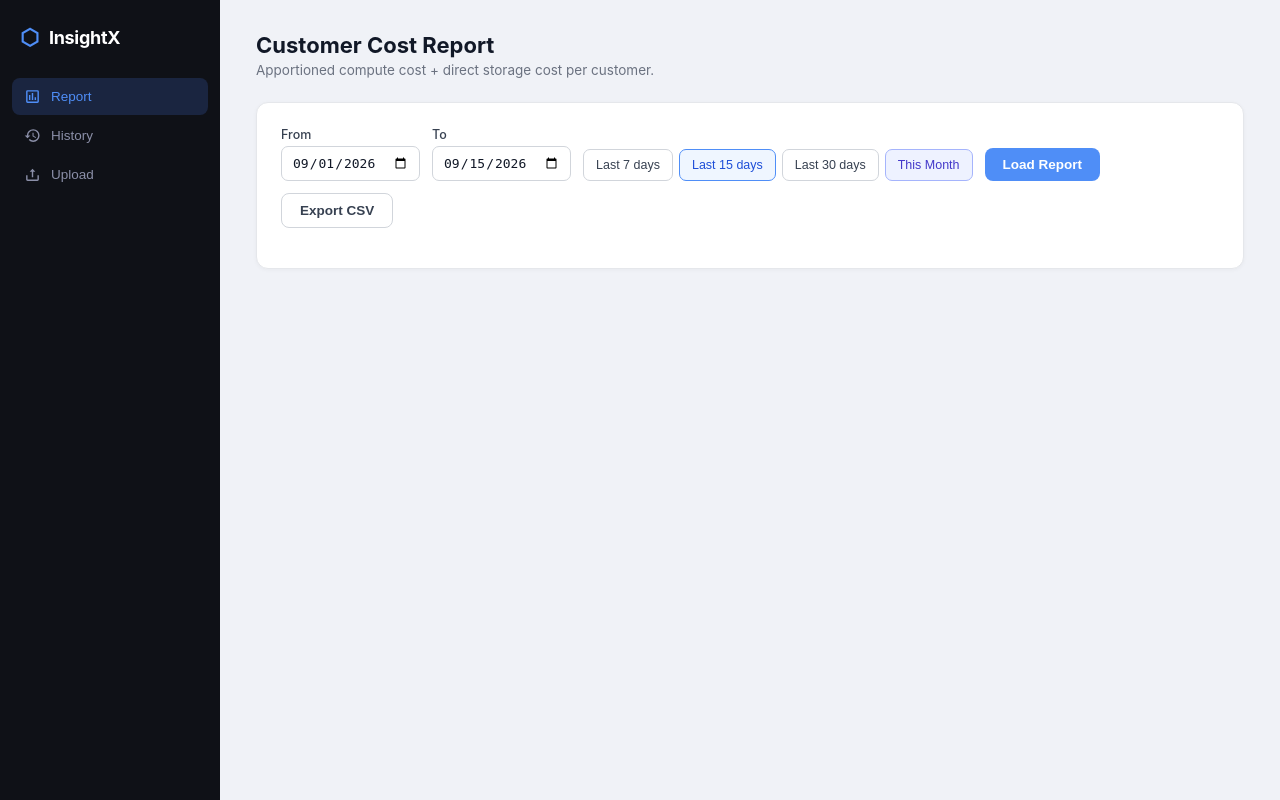
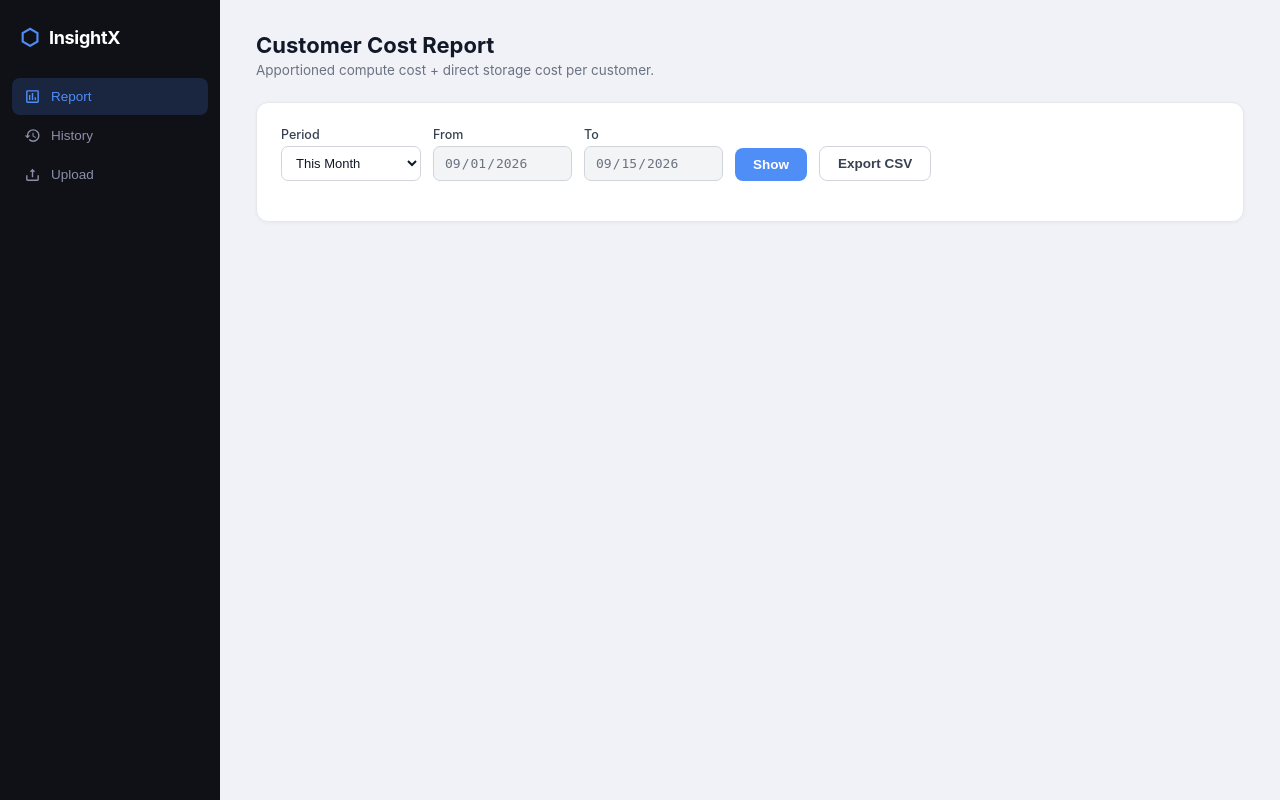
Before and after one commit to SBGSL/InsightX, a Flask app: page / in a window 1280 px wide. Run offline with Flask 3, Linux system fonts and the light colour scheme; some libraries are stand-ins or nearby versions.

Commit message:
Replace quick-range buttons with dropdown date filter
- Swap five .qbtn buttons for a <select> (Last 7d / 15d / This Month / Custom)
- From & To auto-populate and stay readonly for preset options
- Custom mode unlocks both date inputs for manual entry
- This Month remains the default selection (_thisMonthMode = true)
- Add .range-select and .readonly-date CSS styles

Co-Authored-By: Claude Sonnet 4.6 <noreply@anthropic.com>
Claude-Session: https://claude.ai/code/session_01419eUhaZdKM1WJoJGa68Hd

```diff
--- a/static/css/style.css
+++ b/static/css/style.css
@@ -121,6 +121,13 @@ tfoot td { font-weight: 700; border-top: 2px solid #e5e7eb; padding: 10px 12px;
   font-size: 13px; outline: none; color: #111827;
 }
 .report-controls input[type=date]:focus { border-color: #4f8ef7; }
+.range-select {
+  padding: 8px 10px; border: 1px solid #d1d5db; border-radius: 7px;
+  font-size: 13px; outline: none; color: #111827; background: #fff;
+  cursor: pointer; min-width: 140px;
+}
+.range-select:focus { border-color: #4f8ef7; }
+.readonly-date { background: #f3f4f6 !important; color: #6b7280 !important; cursor: default; }
 
 .quick-ranges { display: flex; gap: 6px; align-self: flex-end; }
 .qbtn {
--- a/static/js/app.js
+++ b/static/js/app.js
@@ -401,39 +401,48 @@ let _thisMonthMode = false;
   const today = new Date();
   const pad = n => String(n).padStart(2, '0');
   const fmt8601 = d => `${d.getFullYear()}-${pad(d.getMonth()+1)}-${pad(d.getDate())}`;
-
   const yesterday = new Date(today); yesterday.setDate(today.getDate() - 1);
 
-  const toInput   = document.getElementById('toDate');
-  const fromInput = document.getElementById('fromDate');
-  toInput.value   = fmt8601(yesterday);
-  const d15 = new Date(today); d15.setDate(today.getDate() - 15);
-  fromInput.value = fmt8601(d15);
+  const toInput     = document.getElementById('toDate');
+  const fromInput   = document.getElementById('fromDate');
+  const rangeSelect = document.getElementById('rangeSelect');
 
-  document.querySelectorAll('.qbtn').forEach(btn => {
-    btn.addEventListener('click', () => {
-      document.querySelectorAll('.qbtn').forEach(b => b.classList.remove('active'));
-      btn.classList.add('active');
-
-      if (btn.dataset.days === 'month') {
+  function applyRange(val) {
+    if (val === 'month') {
       _thisMonthMode = true;
       const firstOfMonth = new Date(today.getFullYear(), today.getMonth(), 1);
       fromInput.value = fmt8601(firstOfMonth);
       toInput.value   = fmt8601(yesterday);
+      fromInput.readOnly = true;
+      toInput.readOnly   = true;
+      fromInput.classList.add('readonly-date');
+      toInput.classList.add('readonly-date');
       document.getElementById('barChartControls').style.display = 'none';
+    } else if (val === 'custom') {
+      _thisMonthMode = false;
+      fromInput.readOnly = false;
+      toInput.readOnly   = false;
+      fromInput.classList.remove('readonly-date');
+      toInput.classList.remove('readonly-date');
+      document.getElementById('barChartControls').style.display = '';
+      document.getElementById('forecastSummary').classList.add('hidden');
     } else {
       _thisMonthMode = false;
-        document.getElementById('barChartControls').style.display = '';
-        document.getElementById('forecastSummary').classList.add('hidden');
-        const days = parseInt(btn.dataset.days);
+      const days = parseInt(val);
       const from = new Date(today); from.setDate(today.getDate() - days);
       fromInput.value = fmt8601(from);
       toInput.value   = fmt8601(yesterday);
+      fromInput.readOnly = true;
+      toInput.readOnly   = true;
+      fromInput.classList.add('readonly-date');
+      toInput.classList.add('readonly-date');
+      document.getElementById('barChartControls').style.display = '';
+      document.getElementById('forecastSummary').classList.add('hidden');
     }
-    });
-  });
-  // Mark default active
-  document.querySelector('.qbtn[data-days="15"]').classList.add('active');
+  }
+
+  rangeSelect.addEventListener('change', () => applyRange(rangeSelect.value));
+  applyRange(rangeSelect.value);
 })();
 
 /* ── Chart instance ── */
--- a/templates/index.html
+++ b/templates/index.html
@@ -164,19 +164,21 @@
       <!-- Report -->
       <div class="card">
         <div class="report-controls">
+          <label>Period
+            <select id="rangeSelect" class="range-select">
+              <option value="7">Last 7 Days</option>
+              <option value="15">Last 15 Days</option>
+              <option value="month" selected>This Month</option>
+              <option value="custom">Custom</option>
+            </select>
+          </label>
           <label>From
-            <input type="date" id="fromDate" />
+            <input type="date" id="fromDate" class="readonly-date" readonly />
           </label>
           <label>To
-            <input type="date" id="toDate" />
+            <input type="date" id="toDate" class="readonly-date" readonly />
           </label>
-          <div class="quick-ranges">
-            <button class="qbtn" data-days="7">Last 7 days</button>
-            <button class="qbtn" data-days="15">Last 15 days</button>
-            <button class="qbtn" data-days="30">Last 30 days</button>
-            <button class="qbtn qbtn-month" data-days="month">This Month</button>
-          </div>
-          <button class="btn btn-primary" id="loadReportBtn">Load Report</button>
+          <button class="btn btn-primary" id="loadReportBtn">Show</button>
           <button class="btn btn-outline" id="exportCsvBtn">Export CSV</button>
         </div>
 
```
Lines whose indentation alone changed are shown as unchanged.
